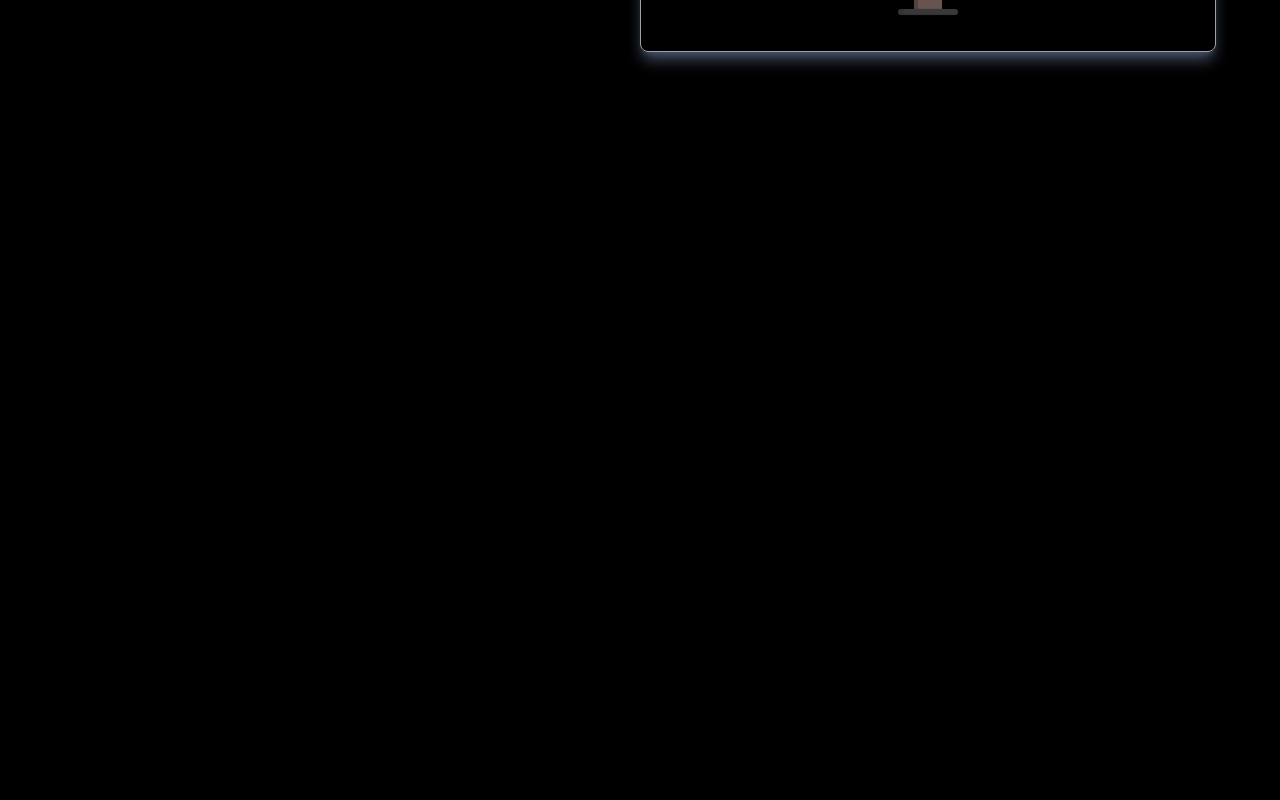
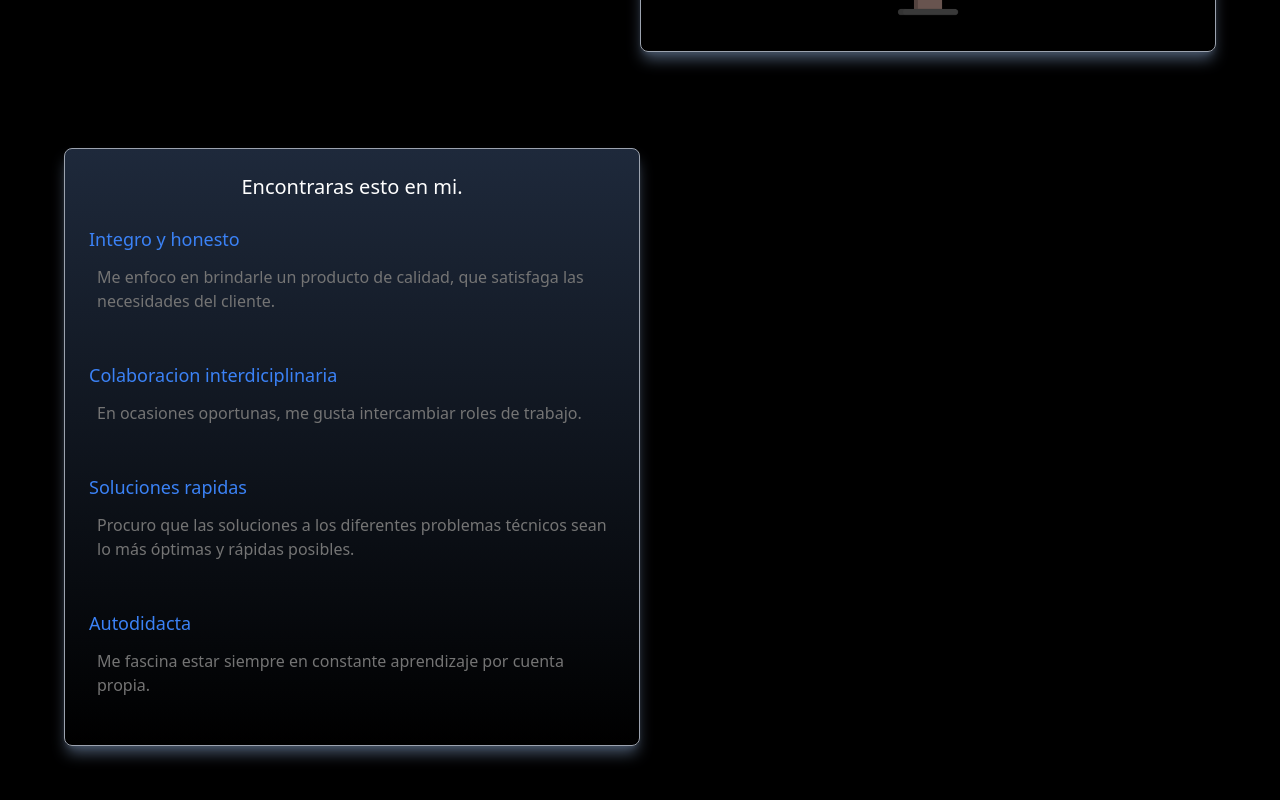
Before and after one commit to haroldCoder/portafolio-enyoi, a React (Vite) app in the folder frontend/: page / in a window 1280 px wide. Shown: the part 1206-2006 px from the top of the page. Before the commit the page ends 1290 px from the top, so only its background shows below. Built offline with nearby package versions, Linux system fonts and the light colour scheme.

Commit message:
aibnb project

```diff
--- a/frontend/src/components/Home.jsx
+++ b/frontend/src/components/Home.jsx
@@ -48,9 +48,30 @@ export default function Home(props) {
                 </div>
             </div>
         </div>
-        <div className='target mb-8 flex flex-col items-center p-6 rounded-lg float-right mt-16 border-[1px] border-gray-400 shadow-lg shadow-slate-600 to-transparentbg-repeat-round w-[50%]' style={{backdropFilter: "blur(6px)"}}>
-            <h2 className='text-[#747474] text-lg'>Como desarrollador Full Stack Web, cuento con habilidades y experiencia en diversas tecnologías, entre ellas Node.js y React.js, dos herramientas esenciales para la creación de aplicaciones web modernas y escalables. Además, poseo experiencia en el desarrollo de microservicios con .NET, lo que me permite crear soluciones robustas y seguras para mis clientes. A lo largo de mi carrera, he trabajado en diferentes proyectos que me han permitido ampliar mis habilidades técnicas y mi capacidad para resolver problemas de manera efectiva. Soy un apasionado por la programación y me encanta estar al día con las últimas tendencias y tecnologías. Si buscas un desarrollador comprometido y capaz de llevar tu proyecto al siguiente nivel, no dudes en contactarme.</h2>
-            <img src={software} className="w-[30%]" alt="" />
+        <div className='flex justify-end'>
+            <div className='target mb-8 flex flex-col items-center p-6 rounded-lg mt-16 border-[1px] border-gray-400 shadow-lg shadow-slate-600 to-transparentbg-repeat-round w-[50%]' style={{backdropFilter: "blur(6px)"}}>
+                <h2 className='text-[#747474] text-lg'>Como desarrollador Full Stack Web, cuento con habilidades y experiencia en diversas tecnologías, entre ellas Node.js y React.js, dos herramientas esenciales para la creación de aplicaciones web modernas y escalables. Además, poseo experiencia en el desarrollo de microservicios con .NET, lo que me permite crear soluciones robustas y seguras para mis clientes. A lo largo de mi carrera, he trabajado en diferentes proyectos que me han permitido ampliar mis habilidades técnicas y mi capacidad para resolver problemas de manera efectiva. Soy un apasionado por la programación y me encanta estar al día con las últimas tendencias y tecnologías. Si buscas un desarrollador comprometido y capaz de llevar tu proyecto al siguiente nivel, no dudes en contactarme.</h2>
+                <img src={software} className="w-[30%]" alt="" />
+            </div>
+        </div>
+        <div className='target mb-8 flex flex-col p-6 rounded-lg mt-16 border-[1px] bg-gradient-to-b from-slate-800 to-black border-gray-400 shadow-lg shadow-slate-600 to-transparentbg-repeat-round w-[50%]' style={{backdropFilter: "blur(6px)"}}>
+            <h2 className='text-[#FFF] text-xl text-center'>Encontraras esto en mi.</h2>
+            <div className="my-6">
+                <h4 className='text-blue-500 text-lg'>Integro y honesto</h4>
+                <p className='text-[#747474] mt-3 ml-2'>Me enfoco en brindarle un producto de calidad, que satisfaga las necesidades del cliente.</p>
+            </div>
+            <div className="my-6">
+                <h4 className='text-blue-500 text-lg'>Colaboracion interdiciplinaria</h4>
+                <p className='text-[#747474] mt-3 ml-2'>En ocasiones oportunas, me gusta intercambiar roles de trabajo.</p>
+            </div>
+            <div className="my-6">
+                <h4 className='text-blue-500 text-lg'>Soluciones rapidas</h4>
+                <p className='text-[#747474] mt-3 ml-2'>Procuro que las soluciones a los diferentes problemas técnicos sean lo más óptimas y rápidas posibles.</p>
+            </div>
+            <div className="my-6">
+                <h4 className='text-blue-500 text-lg'>Autodidacta</h4>
+                <p className='text-[#747474] mt-3 ml-2'>Me fascina estar siempre en constante aprendizaje por cuenta propia.</p>
+            </div>
         </div>
     </div>
   )
--- a/frontend/src/pages/Projects.jsx
+++ b/frontend/src/pages/Projects.jsx
@@ -3,6 +3,7 @@ import delivery from '../assets/delivery.png';
 import sales from '../assets/sales.png';
 import climax from '../assets/climax.png'
 import RemoveRedEyeIcon from '@mui/icons-material/RemoveRedEye';
+import airbnb_clone from '../assets/airbnb_clone.png'
 
 export default function Projects(props) {
     props.nav("Proyectos")
@@ -77,6 +78,24 @@ export default function Projects(props) {
                 <img className='w-[45%] h-[50%] ml-24 mt-24' src={climax} />
             </div>
         </section>
+        <section className={`${props.mode ? 'hover:bg-gray-900' : 'hover:bg-gray-400'} p-4 rounded-md`}>
+            <h2 className='bg-gradient-to-t bg-clip-text text-transparent to-blue-800 from-blue-400 text-3xl' style={{fontWeight: 700}}>Airbnb-clone</h2>
+            <div className='flex px-4 mt-6'>
+                <div className='flex flex-col w-[40%]'>
+                    <p className='text-gray-500 w-[100%]'>
+                        Airbnb-clone es una aplicación de entrenamiento que se enfoca en replicar el diseño y la interfaz de la plataforma original sin intentar competir con ella.
+                        Su objetivo es proporcionar a los usuarios un ambiente de práctica donde puedan explorar la funcionalidad de la página web real de Airbnb.
+                        A través de la aplicación de entrenamiento, los usuarios pueden aprender a navegar por la interfaz y descubrir las características clave que hacen que Airbnb sea una plataforma tan popular. Desde buscar alojamientos hasta reservar habitaciones, la aplicación de entrenamiento de Airbnb es una herramienta útil para aquellos que desean familiarizarse con la plataforma antes de utilizarla en la vida real.
+                    <a className='ml-2 text-blue-600' target='_blank' href="https://github.com/haroldCoder/ClimaxApp">github code.</a>
+                    </p>
+                    <div className='flex mt-16 relative left-[50%]'>
+                        <RemoveRedEyeIcon color='primary'/>
+                        <a href="https://airbnb-clone-koderx.netlify.app/"><i className='text-blue-600 ml-2'>Visitar</i></a>
+                    </div>
+                </div>
+                <img className='w-[45%] h-[50%] ml-24 mt-24' src={airbnb_clone} />
+            </div>
+        </section>
     </div>
   )
 }
```
Also changed, not shown: frontend/src/assets/airbnb_clone.png (added).
